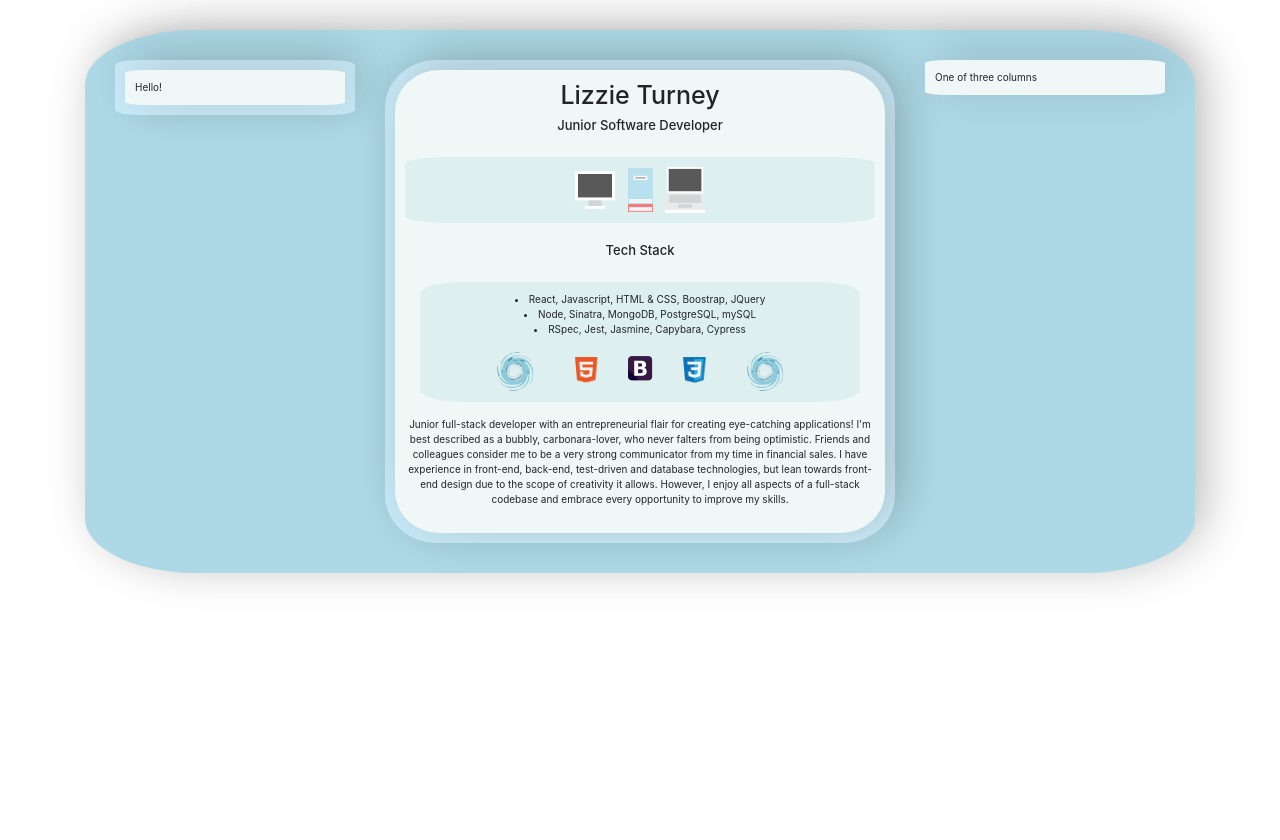
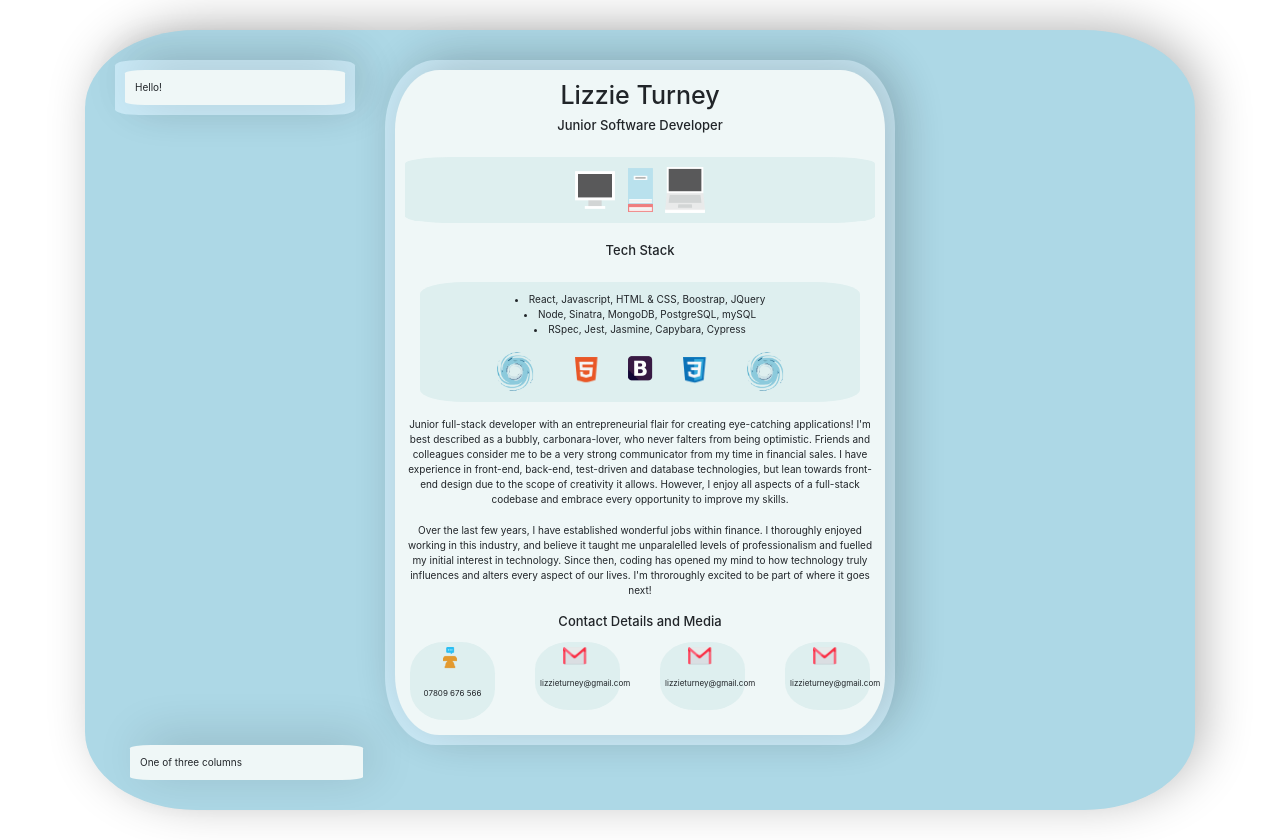
Before and after one commit to LTurns/pdf_cv, a plain HTML site: page index.html in a window 1280 px wide. Before the commit the page ends 800 px from the top, so only its background shows below. Drawn offline with nearby package versions, Linux system fonts and the light colour scheme.

Commit message:
Added contact details

```diff
--- a/index.html
+++ b/index.html
@@ -60,11 +60,45 @@
           <div class="statement">
           <center><p>Junior full-stack developer with an entrepreneurial flair for creating eye-catching applications! I'm best described as a bubbly, carbonara-lover, who never falters from being optimistic. Friends and colleagues consider me to be a very strong communicator from my time in financial sales. I have experience in front-end, back-end, test-driven and database technologies, but lean towards front-end design due to the scope of creativity it allows. However, I enjoy all aspects of a full-stack codebase and embrace every opportunity to improve my skills.</p></center>
 
-          <center><p>
+          <center><p>Over the last few years, I have established wonderful jobs within finance. I thoroughly enjoyed working in this industry, and believe it taught me unparalelled levels of professionalism and fuelled my initial interest in technology. Since then, coding has opened my mind to how technology truly influences and alters every aspect of our lives. I'm throroughly excited to be part of where it goes next!</p></center></center>
+        <center>
+          <h3>Contact Details and Media</h3>
+        </center>
 
+          <div class="row">
+            <div class="col-sm-3">
+              <div class="contact_images">
+                <center>
+             <img src="phone.png" width="20"><p>07809 676 566</p>
+           </center>
+           </div>
+           </div>
 
-          </p></center>
+           <div class="col-sm-3">
+             <div class="contact_images">
+               <center>
+              <img src="email.png" width="30">lizzieturney@gmail.com</p>
+            </center>
+            </div>
           </div>
+
+          <div class="col-sm-3">
+            <div class="contact_images">
+              <center>
+             <img src="email.png" width="30">lizzieturney@gmail.com</p>
+           </center>
+           </div>
+         </div>
+
+         <div class="col-sm-3">
+           <div class="contact_images">
+             <center>
+            <img src="email.png" width="30">lizzieturney@gmail.com</p>
+          </center>
+          </div>
+        </div>
+          </div>
+        </div>
         </center>
       </div>
     </div>
--- a/style.css
+++ b/style.css
@@ -40,6 +40,14 @@ h3 {
   border-radius: 10%;
   background-color: #DEEFEF;
   font-size: 10px;
+}
+
+.contact_images {
+  padding: 5px;
+  background-color:  #DEEFEF;
+  font-size: 8px;
+  border-radius: 40%;
+  margin: 5px;
 }
 
 /* .c1_background {
```
